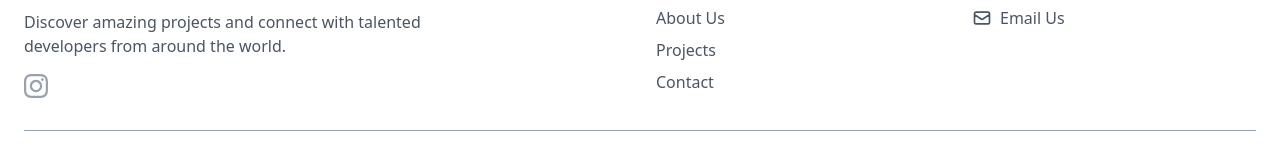
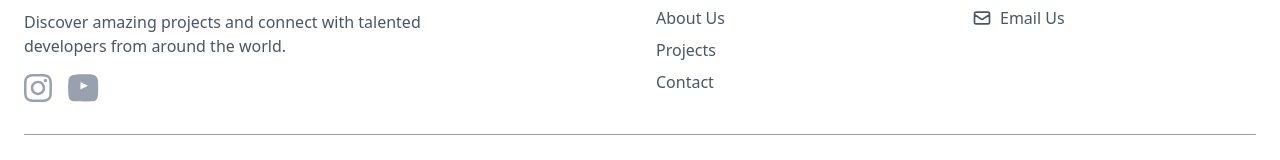
Before and after one commit to SouravKrGupta/ProjectWorld, a React (Vite) app: page /dsa-sheets in a window 1280 px wide. Shown: the part 1467-1627 px from the top of the page. Built offline with nearby package versions, Linux system fonts and the light colour scheme.

Commit message:
add youtube

```diff
--- a/src/components/Footer.jsx
+++ b/src/components/Footer.jsx
@@ -24,6 +24,14 @@ const Footer = () => {
                   hoverColor: 'hover:text-pink-600',
                   svgPath:
                     'M12 2.163c3.204 0 3.584.012 4.85.07 3.252.148 4.771 1.691 4.919 4.919.058 1.265.069 1.645.069 4.849 0 3.205-.012 3.584-.069 4.849-.149 3.225-1.664 4.771-4.919 4.919-1.266.058-1.644.07-4.85.07-3.204 0-3.584-.012-4.849-.07-3.26-.149-4.771-1.699-4.919-4.92-.058-1.265-.07-1.644-.07-4.849 0-3.204.013-3.583.07-4.849.149-3.227 1.664-4.771 4.919-4.919 1.266-.057 1.645-.069 4.849-.069zm0-2.163c-3.259 0-3.667.014-4.947.072-4.358.2-6.78 2.618-6.98 6.98-.059 1.281-.073 1.689-.073 4.948 0 3.259.014 3.668.072 4.948.2 4.358 2.618 6.78 6.98 6.98 1.281.058 1.689.072 4.948.072 3.259 0 3.668-.014 4.948-.072 4.354-.2 6.782-2.618 6.979-6.98.059-1.28.073-1.689.073-4.948 0-3.259-.014-3.667-.072-4.947-.196-4.354-2.617-6.78-6.979-6.98-1.281-.059-1.69-.073-4.949-.073zm0 5.838c-3.403 0-6.162 2.759-6.162 6.162s2.759 6.163 6.162 6.163 6.162-2.759 6.162-6.163c0-3.403-2.759-6.162-6.162-6.162zm0 10.162c-2.209 0-4-1.79-4-4 0-2.209 1.791-4 4-4s4 1.791 4 4c0 2.21-1.791 4-4 4zm6.406-11.845c-.796 0-1.441.645-1.441 1.44s.645 1.44 1.441 1.44c.795 0 1.439-.645 1.439-1.44s-.644-1.44-1.439-1.44z',
+                  extraClass: '',
+                },
+                {
+                  href: 'https://www.youtube.com/@Zypject',
+                  hoverColor: 'hover:text-red-600',
+                  svgPath:
+                    'M19.615 3.184c-2.402-.184-6.03-.184-6.03-.184s-3.627 0-6.03.184C4.52 3.37 3.26 4.67 3.07 6.97 2.886 9.368 2.886 12 2.886 12s0 2.632.184 5.03c.19 2.3 1.45 3.6 3.686 3.786 2.402.184 6.03.184 6.03.184s3.627 0 6.03-.184c2.236-.186 3.496-1.486 3.686-3.786.184-2.398.184-5.03.184-5.03s0-2.632-.184-5.03c-.19-2.3-1.45-3.6-3.686-3.786zm-8.615 9.816v-5l4.846 2.5-4.846 2.5z',
+                  extraClass: 'scale-y-[1.3] scale-x-[1.3]', // makes YouTube icon visually taller
                 },
               ].map((icon, i) => (
                 <a
@@ -33,12 +41,18 @@ const Footer = () => {
                   rel="noopener noreferrer"
                   className={`text-gray-400 ${icon.hoverColor} transition-colors`}
                 >
-                  <svg className="h-5 w-5 sm:h-6 sm:w-6" fill="currentColor" viewBox="0 0 24 24">
+                  <svg
+                    className={`h-6 w-6 sm:h-7 sm:w-7 ${icon.extraClass}`}
+                    fill="currentColor"
+                    viewBox="0 0 24 24"
+                  >
                     <path d={icon.svgPath} />
                   </svg>
                 </a>
               ))}
             </div>
+
+
           </div>
 
           {/* Quick Links */}
```
